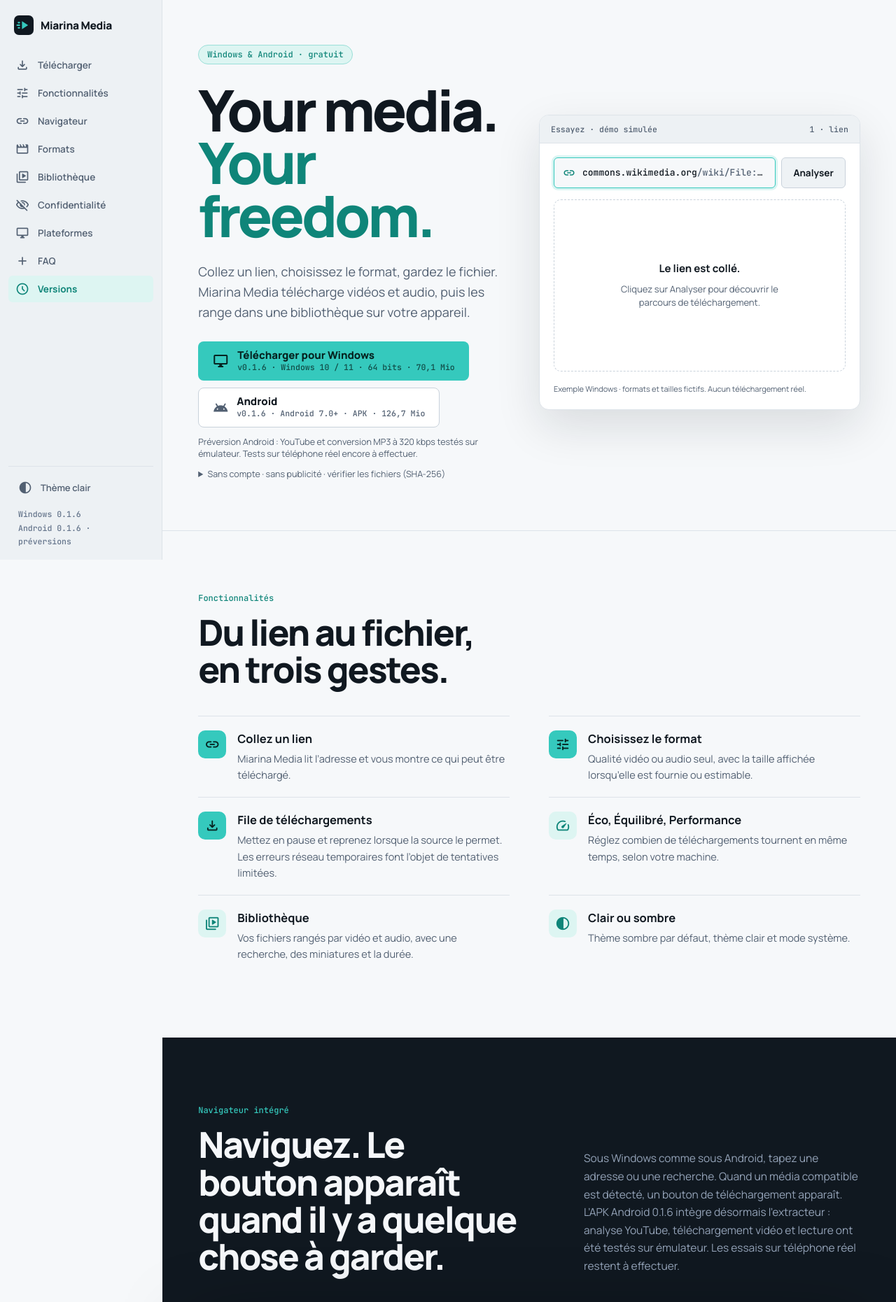
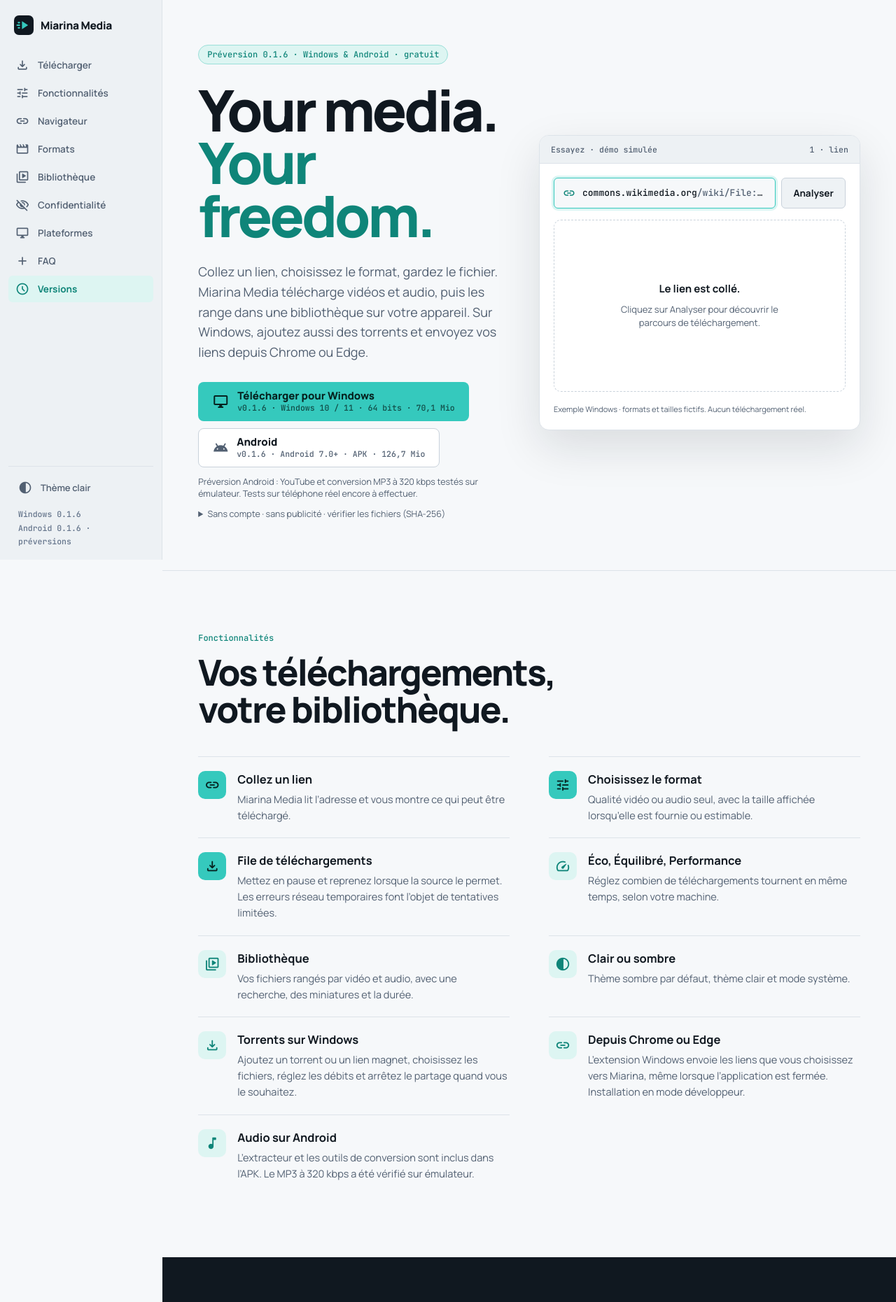
Before and after one commit to harinand-geek/miarina-media, a React (Vite) app in the folder apps/website/: page / in a window 1280 px wide. Shown: the top 1861 px of the page at 70% size. Built offline with nearby package versions, Linux system fonts and the light colour scheme.

Commit message:
docs(website): present current downloads torrents and browser extension

```diff
--- a/apps/website/src/pages/Home.tsx
+++ b/apps/website/src/pages/Home.tsx
@@ -38,7 +38,7 @@ export function Home() {
     <LandingShell>
       <header id="top" className="v-hero">
         <div className="v-hero-copy">
-          <span className="v-pill">Windows &amp; Android · gratuit</span>
+          <span className="v-pill">Préversion {RELEASE.version} · Windows &amp; Android · gratuit</span>
           <h1>
             Your media.
             <br />
@@ -46,7 +46,8 @@ export function Home() {
           </h1>
           <p>
             Collez un lien, choisissez le format, gardez le fichier. Miarina Media télécharge vidéos
-            et audio, puis les range dans une bibliothèque sur votre appareil.
+            et audio, puis les range dans une bibliothèque sur votre appareil. Sur Windows, ajoutez
+            aussi des torrents et envoyez vos liens depuis Chrome ou Edge.
           </p>
           <Downloads />
         </div>
@@ -54,7 +55,7 @@ export function Home() {
       </header>
       <section id="fonctions" className="v-section v-bordered">
         <div className="v-container">
-          <Heading label="Fonctionnalités" title="Du lien au fichier, en trois gestes." />
+          <Heading label="Fonctionnalités" title="Vos téléchargements, votre bibliothèque." />
           <div className="v-features">
             {FEATURES.map(([icon, title, text], i) => (
               <article key={title}>
@@ -78,9 +79,9 @@ export function Home() {
             <p>
               Sous Windows comme sous Android, tapez une adresse ou une recherche. Quand un média
               compatible est détecté, un bouton de téléchargement apparaît. L’APK Android{' '}
-              {RELEASE.android.version} intègre désormais l’extracteur : analyse YouTube,
-              téléchargement vidéo et lecture ont été testés sur émulateur. Les essais sur téléphone
-              réel restent à effectuer.
+              {RELEASE.android.version} inclut l’extracteur et les outils nécessaires. Le parcours YouTube
+              a été validé sur émulateur lors d’une version précédente ; la version actuelle reste
+              à tester sur téléphone réel.
             </p>
           </div>
           <figure className="v-screenshot">
@@ -120,7 +121,8 @@ export function Home() {
             />
             <p className="v-body">
               Les formats dépendent de la source. Les conversions MP3 et FLAC sont disponibles sous
-              Windows.
+              Windows. Sur Android, la conversion MP3 à 320 kbps a été vérifiée sur émulateur ;
+              les autres qualités restent à valider.
             </p>
           </div>
           <div className="v-spec">
@@ -163,7 +165,8 @@ export function Home() {
               title="Tout ce que vous gardez, au même endroit."
             />
             <p className="v-body">
-              Les fichiers téléchargés arrivent dans la bibliothèque, triés par vidéo et audio. Sous
+              Les téléchargements vidéo et audio arrivent dans la bibliothèque. Les torrents ont
+              leur propre rubrique sous Windows. Sous
               Windows, le lecteur intégré propose la vitesse, le plein écran, l’image dans l’image
               et la reprise de lecture. Vos fichiers locaux se lisent hors ligne.
             </p>
@@ -192,7 +195,7 @@ export function Home() {
               [
                 'disk',
                 'Vos fichiers restent chez vous',
-                'Fichiers, historique et bibliothèque restent sur votre appareil.',
+                'Historique et bibliothèque restent sur votre appareil. Les torrents actifs échangent des données avec leurs pairs.',
               ],
             ].map(([n, title, text]) => (
               <article key={title}>
--- a/apps/website/src/pages/homeContent.ts
+++ b/apps/website/src/pages/homeContent.ts
@@ -25,6 +25,9 @@ export const FEATURES = [
     'Vos fichiers rangés par vidéo et audio, avec une recherche, des miniatures et la durée.',
   ],
   ['contrast', 'Clair ou sombre', 'Thème sombre par défaut, thème clair et mode système.'],
+  ['download', 'Torrents sur Windows', 'Ajoutez un torrent ou un lien magnet, choisissez les fichiers, réglez les débits et arrêtez le partage quand vous le souhaitez.'],
+  ['link', 'Depuis Chrome ou Edge', 'L’extension Windows envoie les liens que vous choisissez vers Miarina, même lorsque l’application est fermée. Installation en mode développeur.'],
+  ['music_note', 'Audio sur Android', 'L’extracteur et les outils de conversion sont inclus dans l’APK. Le MP3 à 320 kbps a été vérifié sur émulateur.'],
 ] as const;
 
 export const FORMATS: { icon: string; title: string; rows: [string, string, boolean?][] }[] = [
@@ -43,6 +46,7 @@ export const FORMATS: { icon: string; title: string; rows: [string, string, bool
     title: 'Audio',
     rows: [
       ['MP3 · 320, 256, 192 ou 128 kbps', 'conversion · Windows'],
+      ['MP3 · 320 kbps', 'Android · testé sur émulateur'],
       ['FLAC', 'conversion · Windows'],
       ['Piste audio d’origine', 'selon la source'],
       ['Fichier original', 'lien direct'],
@@ -53,11 +57,23 @@ export const FORMATS: { icon: string; title: string; rows: [string, string, bool
 
 export const FAQ: [string, string][] = [
   [
+    'Qu’apporte la version 0.1.6 ?',
+    'Sous Windows : torrents, liens magnet, sélection des fichiers et limites de débit, ainsi qu’une extension Chrome/Edge pour envoyer des liens. Windows et Android reçoivent aussi des corrections du nettoyage des fichiers temporaires et de la vérification du dossier de téléchargement. Les torrents et l’extension ne sont pas disponibles sur Android.',
+  ],
+  [
+    'Comment connecter l’extension Chrome ou Edge ?',
+    'Dans la page des extensions du navigateur, activez le mode développeur et chargez le dossier browser-extension fourni avec l’application Windows. Copiez l’identifiant de l’extension dans Réglages → Extension navigateur de Miarina, puis connectez-la. Les liens envoyés apparaissent dans la boîte de réception des réglages : vous choisissez ensuite lesquels télécharger. L’extension n’intercepte pas automatiquement tous les téléchargements et n’est pas encore publiée dans les magasins Chrome/Edge.',
+  ],
+  [
+    'Comment fonctionnent les torrents ?',
+    'Sur Windows, ouvrez la rubrique Torrents et ajoutez un fichier torrent ou un lien magnet. Vous pouvez choisir les fichiers, mettre en pause, reprendre et régler les débits. Un torrent échange des données avec d’autres participants : votre adresse IP leur est visible et des morceaux peuvent être partagés pendant son activité. Vous pouvez arrêter le partage dans l’application.',
+  ],
+  [
     'Miarina Media est-il gratuit ?',
     'Oui. L’application est gratuite, sans publicité et sans compte.',
   ],
   [
-    'Quels sites sont pris en charge ?',
+    'Quels liens sont pris en charge ?',
     'Les liens directs vers un fichier vidéo ou audio fonctionnent sur Windows et Android. Sous Windows, les pages de nombreux sites vidéo sont analysées avec yt-dlp, inclus dans l’installateur avec FFmpeg et QuickJS-NG : rien à télécharger en plus. Depuis la version 0.1.5, Android intègre aussi un extracteur : le parcours YouTube a été testé sur émulateur. La conversion MP3 à 320 kbps a été vérifiée sur émulateur ; les essais sur téléphone réel restent à faire. Les contenus privés, protégés par connexion ou par DRM, et les diffusions en direct ne sont pas pris en charge.',
   ],
   [
--- a/apps/website/src/routes.tsx
+++ b/apps/website/src/routes.tsx
@@ -20,10 +20,10 @@ export const ROUTES: Route[] = [
     Page: Home,
     title: 'Miarina Media — téléchargez et gardez vos médias',
     description:
-      'Collez un lien, choisissez le format, gardez le fichier. Miarina Media télécharge vidéos et audio sur Windows et Android, sans compte, sans publicité, sans pistage.',
+      'Téléchargez vidéos et audio sur Windows et Android. Torrents et extension Chrome/Edge sur Windows. Bibliothèque locale, sans compte ni publicité.',
     og: {
       title: 'Miarina Media',
-      description: 'Collez un lien, choisissez le format, gardez le fichier. Windows et Android.',
+      description: 'Vidéos et audio sur Windows et Android. Torrents et extension Chrome/Edge sur Windows.',
       image: '/assets/img/windows-hero.jpg?v=013',
     },
   },
```
